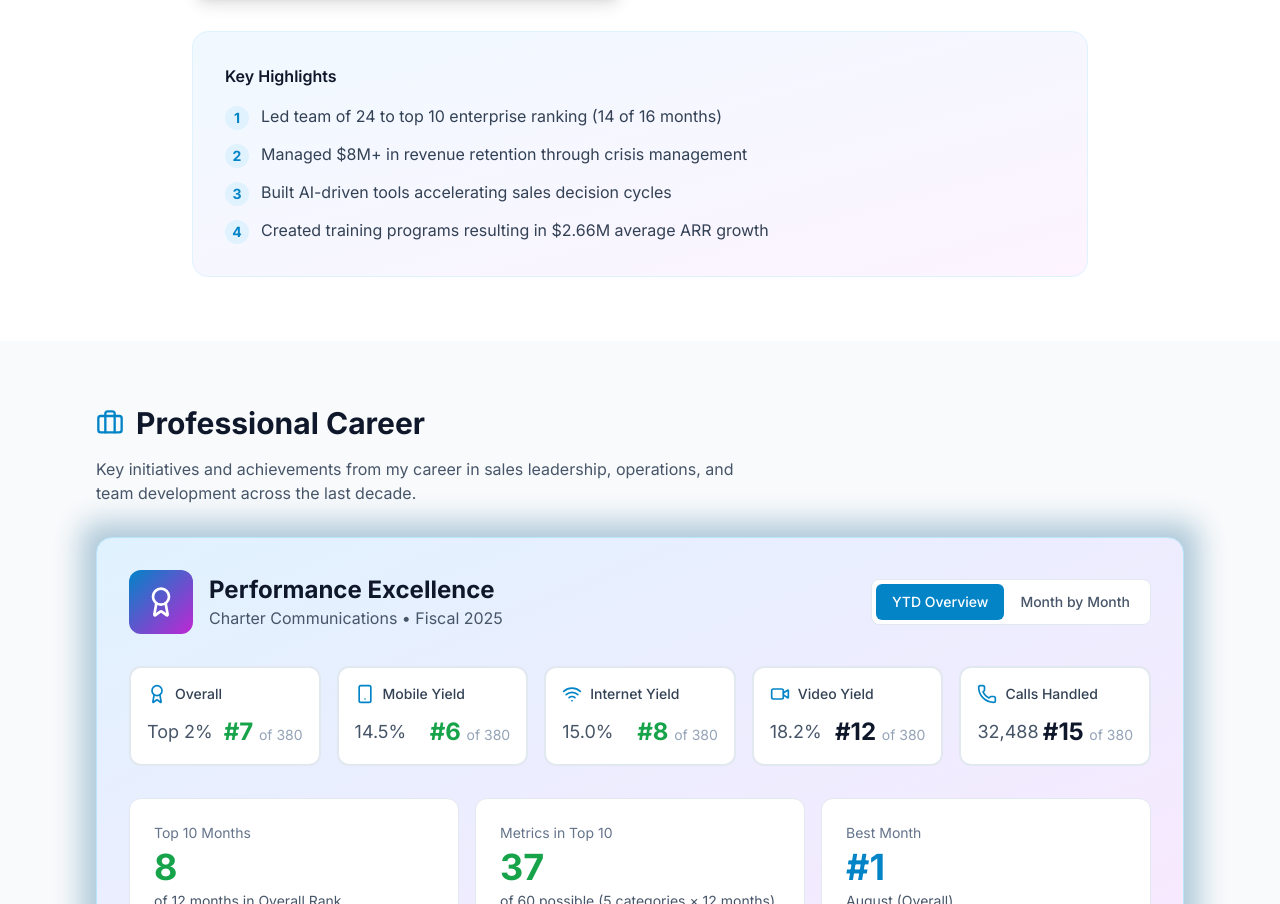
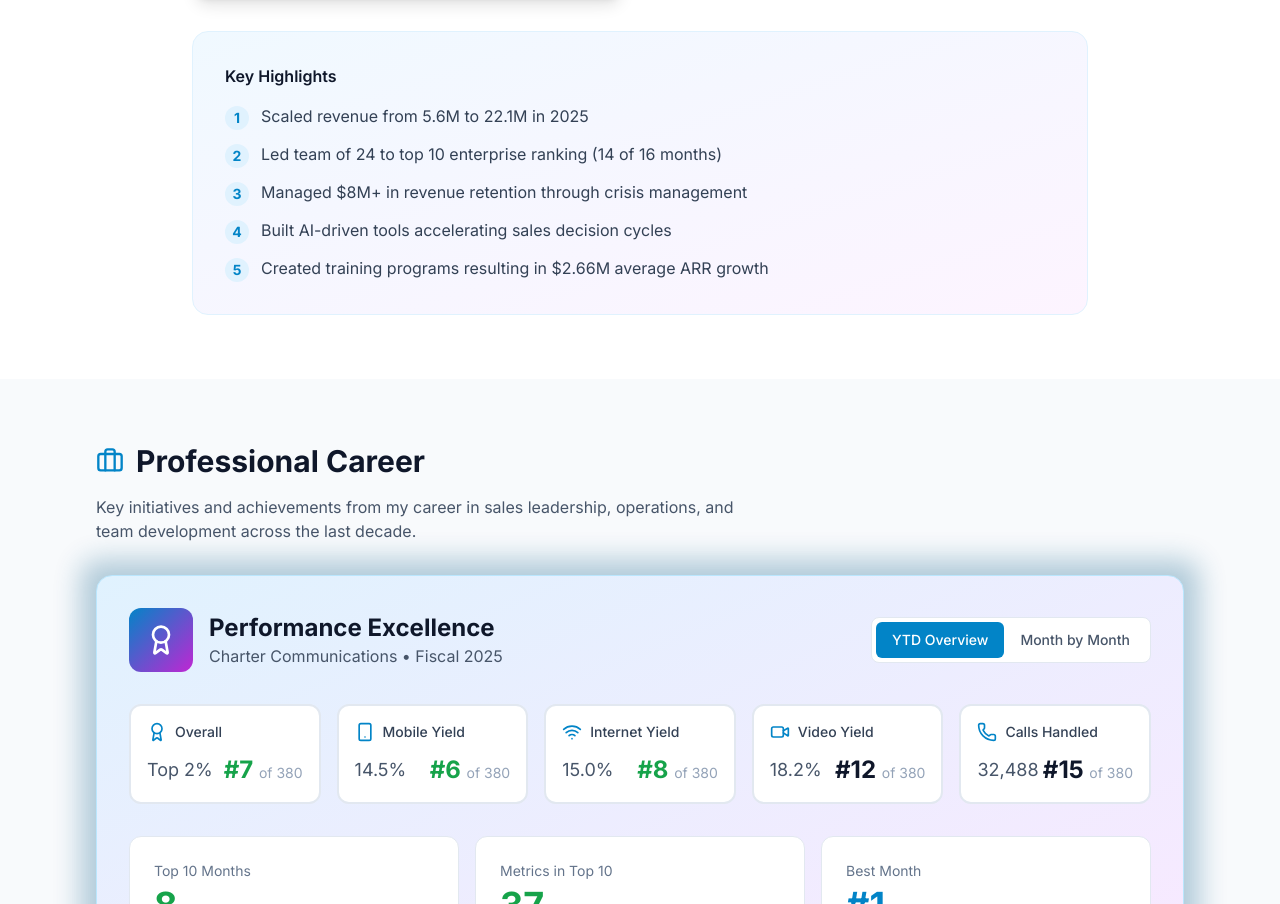
Before and after one commit to Law-Fifteen/MorganAmbrose.work, a Next.js app: page / in a window 1280 px wide. Shown: the part 1368-2272 px from the top of the page. Built offline with nearby package versions, Linux system fonts and the light colour scheme.

Commit message:
Add revenue scaling to Key Highlights as #1

```diff
--- a/app/page.tsx
+++ b/app/page.tsx
@@ -164,23 +164,29 @@ export default function Home() {
                     <div className="w-6 h-6 bg-primary-100 dark:bg-primary-800 rounded-full flex items-center justify-center flex-shrink-0 mt-0.5">
                       <span className="text-primary-600 dark:text-primary-300 text-sm font-bold">1</span>
                     </div>
-                    <span className="text-slate-700 dark:text-slate-300">Led team of 24 to top 10 enterprise ranking (14 of 16 months)</span>
+                    <span className="text-slate-700 dark:text-slate-300">Scaled revenue from 5.6M to 22.1M in 2025</span>
                   </li>
                   <li className="flex items-start gap-3">
                     <div className="w-6 h-6 bg-primary-100 dark:bg-primary-800 rounded-full flex items-center justify-center flex-shrink-0 mt-0.5">
                       <span className="text-primary-600 dark:text-primary-300 text-sm font-bold">2</span>
                     </div>
-                    <span className="text-slate-700 dark:text-slate-300">Managed $8M+ in revenue retention through crisis management</span>
+                    <span className="text-slate-700 dark:text-slate-300">Led team of 24 to top 10 enterprise ranking (14 of 16 months)</span>
                   </li>
                   <li className="flex items-start gap-3">
                     <div className="w-6 h-6 bg-primary-100 dark:bg-primary-800 rounded-full flex items-center justify-center flex-shrink-0 mt-0.5">
                       <span className="text-primary-600 dark:text-primary-300 text-sm font-bold">3</span>
                     </div>
+                    <span className="text-slate-700 dark:text-slate-300">Managed $8M+ in revenue retention through crisis management</span>
+                  </li>
+                  <li className="flex items-start gap-3">
+                    <div className="w-6 h-6 bg-primary-100 dark:bg-primary-800 rounded-full flex items-center justify-center flex-shrink-0 mt-0.5">
+                      <span className="text-primary-600 dark:text-primary-300 text-sm font-bold">4</span>
+                    </div>
                     <span className="text-slate-700 dark:text-slate-300">Built AI-driven tools accelerating sales decision cycles</span>
                   </li>
                   <li className="flex items-start gap-3">
                     <div className="w-6 h-6 bg-primary-100 dark:bg-primary-800 rounded-full flex items-center justify-center flex-shrink-0 mt-0.5">
-                      <span className="text-primary-600 dark:text-primary-300 text-sm font-bold">4</span>
+                      <span className="text-primary-600 dark:text-primary-300 text-sm font-bold">5</span>
                     </div>
                     <span className="text-slate-700 dark:text-slate-300">Created training programs resulting in $2.66M average ARR growth</span>
                   </li>
```
